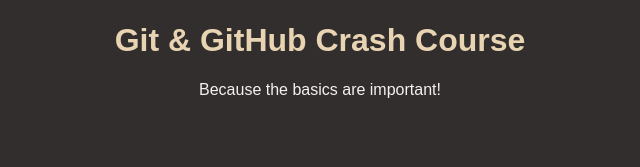
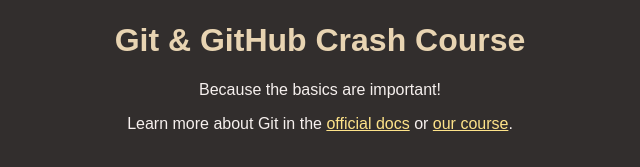
Before and after one commit to sayoni-88/github-repo1, a plain HTML site: page index.html in a window 1280 px wide. Shown: the part 147-314 px from the top of the page, without its empty margins (320-960 px from the left). Drawn offline with Linux system fonts and the light colour scheme.

Commit message:
added the extra on master

```diff
--- a/index.html
+++ b/index.html
@@ -11,5 +11,9 @@
     <img id="logo" src="logo.png" alt="A logo that contains the word 'Git'" />
     <h1>Git & GitHub Crash Course</h1>
     <p>Because the basics are important!</p>
+    Learn more about Git in the
+    <a href="https://git-scm.com/book/en/v2">official docs</a> or
+    <a href="https://acad.link/git">our course</a>.
+
   </body>
 </html>
```
